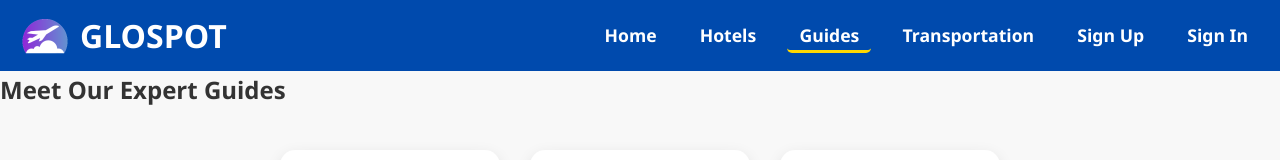
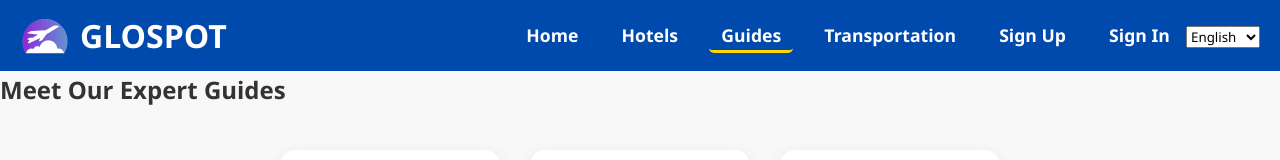
Before and after one commit to emihysenaj/glospot, a plain HTML site: page guides.html in a window 1280 px wide. Shown: the top 160 px of the page. Drawn offline with Linux system fonts and the light colour scheme; no server answers.

Commit message:
Update guides.html

```diff
--- a/guides.html
+++ b/guides.html
@@ -65,6 +65,11 @@
     <a href="signup.html" id="signup-link">Sign Up</a>
     <a href="signin.html" id="signin-link">Sign In</a>
     <button id="logout-btn" style="display:none;">Log Out</button>
+    <select id="language-selector">
+  <option value="en">English</option>
+  <option value="it">Italiano</option>
+  <option value="de">Deutsch</option>
+</select>
   </nav>
 </header>
 
```
